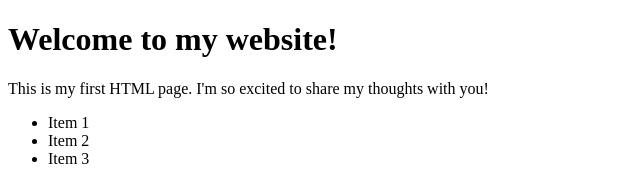
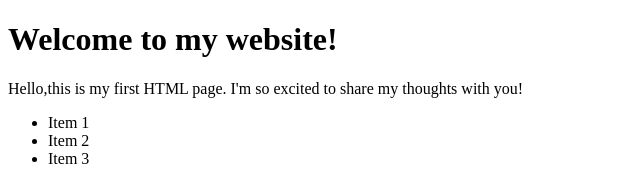
Before and after one commit to Yameenkhan991/GithubActions-Demo, a plain HTML site: page index.html in a window 1280 px wide. Shown: the top 170 px of the page, without its empty margins (0-640 px from the left). Drawn offline with Linux system fonts and the light colour scheme.

Commit message:
added some changes

```diff
--- a/index.html
+++ b/index.html
@@ -5,7 +5,7 @@
   </head>
   <body>
     <h1>Welcome to my website!</h1>
-    <p>This is my first HTML page. I'm so excited to share my thoughts with you!</p>
+    <p>Hello,this is my first HTML page. I'm so excited to share my thoughts with you!</p>
     <ul>
       <li>Item 1</li>
       <li>Item 2</li>
```
